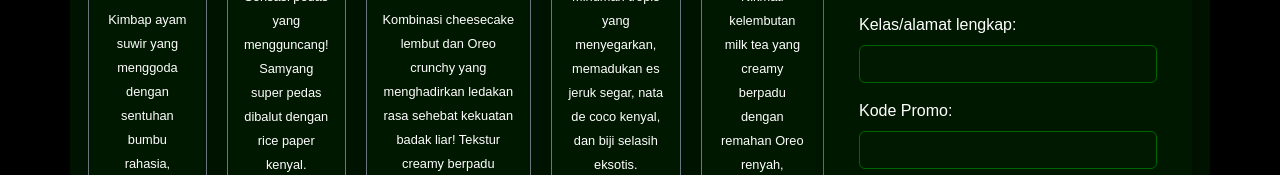
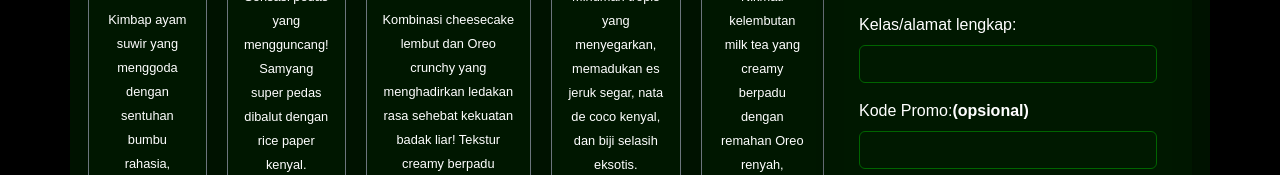
Before and after one commit to JungleEscape/Cashier, a plain HTML site: page index.html in a window 1280 px wide. Shown: the part 1162-1337 px from the top of the page. Drawn offline with nearby package versions, Linux system fonts and the light colour scheme.

Commit message:
Update index.html

```diff
--- a/index.html
+++ b/index.html
@@ -57,7 +57,7 @@
                         <input type="text" class="form-control" id="class-input">
                     </div>
                     <div class="mb-3">
-                        <label for="promo-code" class="form-label">Kode Promo:</label>
+                        <label for="promo-code" class="form-label">Kode Promo:<strong>(opsional)</strong></label>
                         <input type="text" class="form-control" id="promo-code">
                         <button class="btn btn-secondary mt-2" id="apply-promo">Terapkan</button>
                     </div>
```
